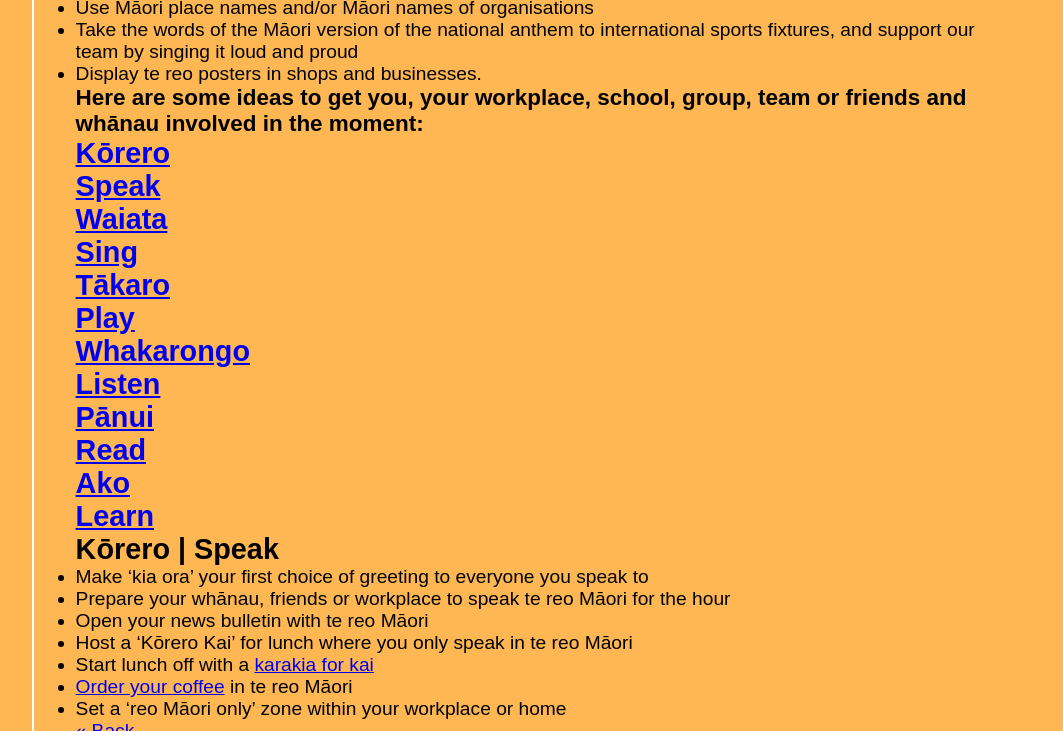
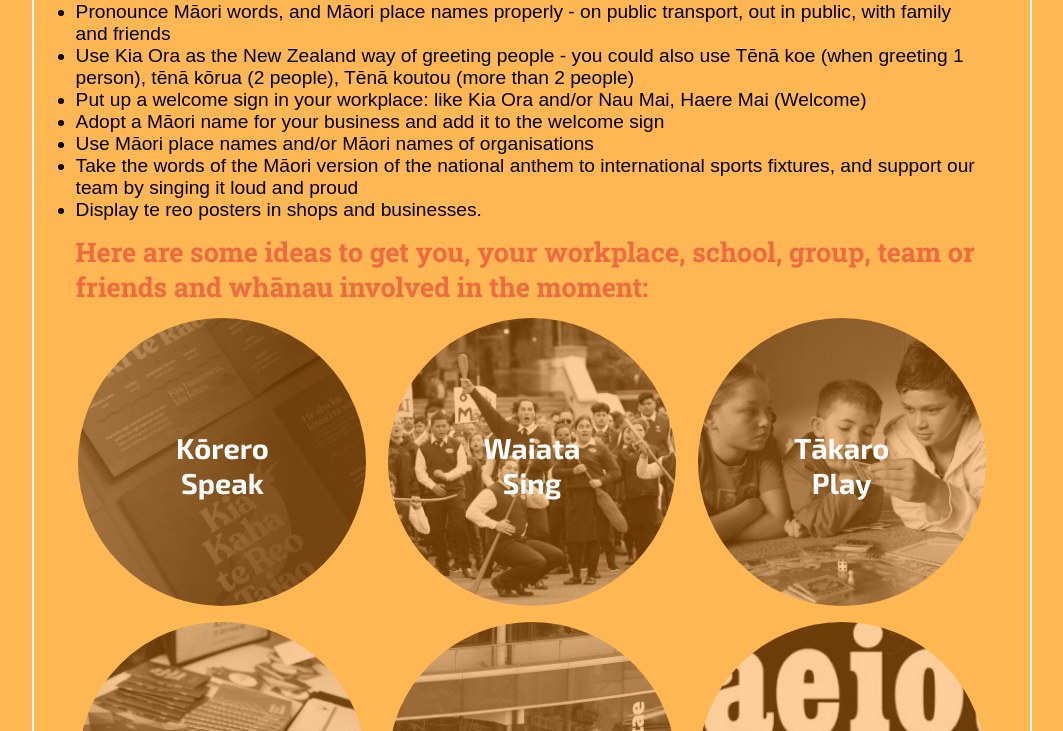
Before and after one commit to jasoe2phresh/kia-kaha, a plain HTML site: page ako.html in a window 1280 px wide. Shown: the part 672-1403 px from the top of the page, without its empty margins (108-1171 px from the left). Drawn offline with Linux system fonts and the light colour scheme.

Commit message:
updated the CSS

```diff
--- a/ako.html
+++ b/ako.html
@@ -2,7 +2,7 @@
 <html lang="mi"> <!-- Māori language. -->
 
     <!-- *****************************
-         Author: Your name
+         Author: Jasper Chapman
          Creation date: 2 August 2026
          *****************************
     -->
@@ -11,6 +11,10 @@
     <title>Te Wiki O Te Reo Māori</title>
     <meta charset="UTF-8">
     <meta name="viewport" content="width=device-width, initial-scale=1">
+
+    <link rel="preconnect" href="https://fonts.googleapis.com">
+    <link rel="preconnect" href="https://fonts.gstatic.com" crossorigin>
+    <link href="https://fonts.googleapis.com/css2?family=Exo+2:ital,wght@0,100..900;1,100..900&family=Inter:ital,opsz,wght@0,14..32,100..900;1,14..32,100..900&family=Roboto+Slab:wght@100..900&display=swap" rel="stylesheet">
 
     <link href="stylesheet.css" rel="stylesheet">
 </head>
--- a/stylesheet.css
+++ b/stylesheet.css
@@ -36,6 +36,7 @@
     margin: 0 auto;
     padding: 2.6rem;
     border-left: solid 2px #fff;
+    border-right: solid 2px #fff;
 }
 footer{
     font-size: 1rem;
@@ -75,3 +76,100 @@
     margin-bottom: 3 rem;
 
 }
+
+/* ==== ako page === */
+.celebrate h1, .celebrate h3 {
+    font-family: "Roboto Slab", serif;
+}
+
+.celebrate h1{
+    font-size: 1.7em;
+    margin: 0.5em 0;
+    color:#f06941
+}
+
+.celebrate h3{
+    font-size: 1.4em;
+    margin: 0.5em 0;
+    color:#f06941
+}
+
+.ideas-grid {
+    display: grid;
+    grid-template-columns: repeat(auto-fit, minmax(18rem, 1fr));
+    gap: 1rem;
+    align-items: center;
+    max-width: 1000px;
+}
+
+.ideas-grid a {
+    color: #fff;
+    text-decoration: none;
+    padding-top: 7rem;
+    width: 18rem;
+    height: 18rem;
+    text-align: center;
+    place-self: center;
+    border-radius: 50%;
+
+}
+
+.ideas-grid a:hover {
+    text-decoration: underline;
+    opacity: 0.8;
+    color: beige;
+}
+
+.tahi {
+    background: url(images/bg-rauemi.jpg) no-repeat center center;
+    background-size: cover;
+}
+
+.rua {
+  background: url(images/haka.jpg) no-repeat center center;
+    background-size: cover;
+}
+
+.toru {
+      background: url(images/Card-game-tamariki.jpg) no-repeat center center;
+    background-size: cover;
+}
+
+.wha {
+          background: url(images/sign-ups.jpg) no-repeat center center;
+          background-size: cover;
+}
+
+.rima {
+      background: url(images/Te-Wiki.jpeg) no-repeat center center;
+    background-size: cover;
+}
+
+.ono {
+          background: url(images/pronunciation-guide.jpg) no-repeat center center;
+    background-size: cover;
+}
+/*==== Ideas List ========*/
+
+.ideas-block {
+    background-color: #b3e6ff;
+    padding: 2em;
+    margin: 2em 0;
+
+}
+.ideas-block {
+    list-style-type: none;
+}
+
+.ideas-block a {
+    color: tomato;
+}
+
+
+.ideas-block a:hover {
+    color: #cd3046;
+}
+
+.backlink {
+    color: none;
+}
--- /dev/null
+++ b/typography.html
@@ -0,0 +1,3 @@
+<link rel="preconnect" href="https://fonts.googleapis.com">
+<link rel="preconnect" href="https://fonts.gstatic.com" crossorigin>
+<link href="https://fonts.googleapis.com/css2?family=Exo+2:ital,wght@0,100..900;1,100..900&family=Inter:ital,opsz,wght@0,14..32,100..900;1,14..32,100..900&family=Roboto+Slab:wght@100..900&display=swap" rel="stylesheet">
```
